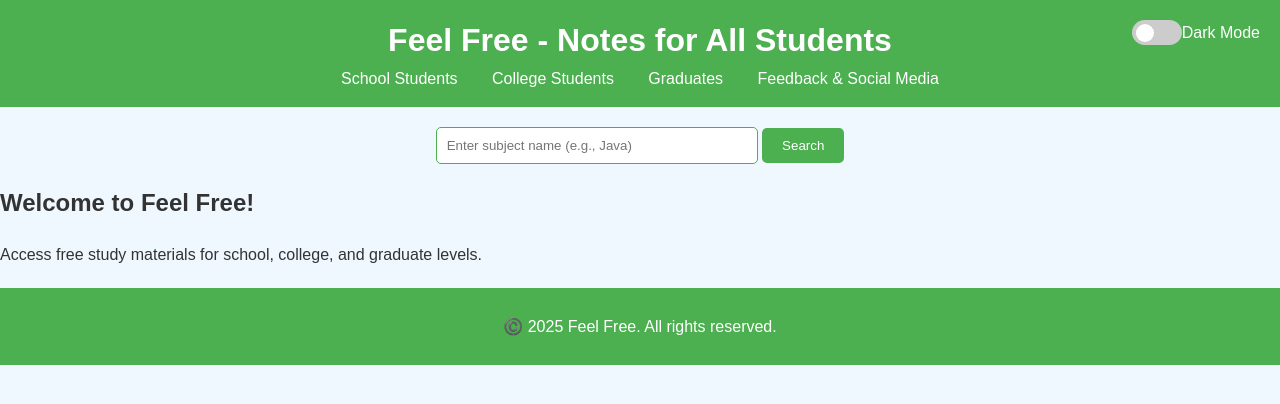
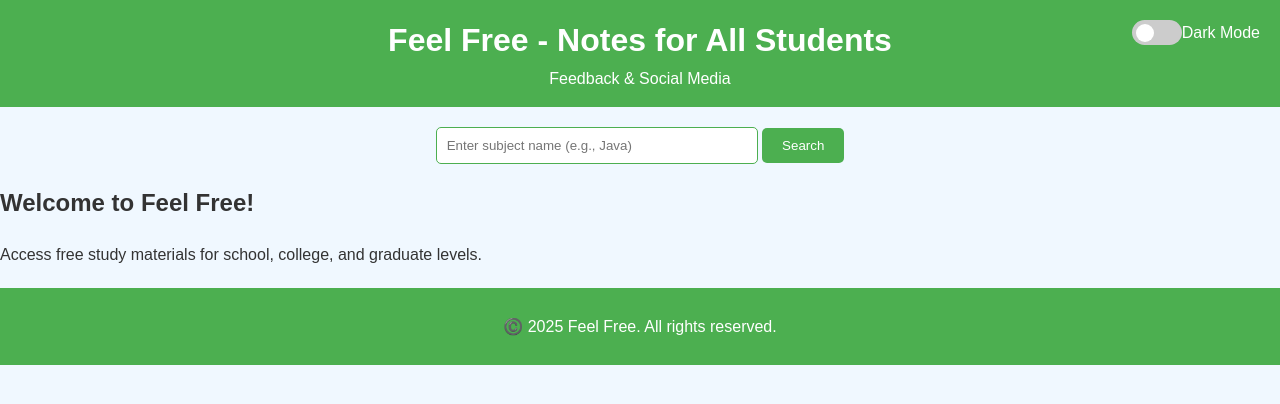
Before and after one commit to feelfreewebsite/feelfreewebsite, a plain HTML site: page index.html in a window 1280 px wide. Drawn offline with Linux system fonts and the light colour scheme.

Commit message:
Update index.html

```diff
--- a/index.html
+++ b/index.html
@@ -19,9 +19,6 @@
         <h1>Feel Free - Notes for All Students</h1>
         <nav>
             <ul>
-                <li><a href="school.html">School Students</a></li>
-                <li><a href="college.html">College Students</a></li>
-                <li><a href="graduates.html">Graduates</a></li>
                 <li><a href="feedback.html">Feedback & Social Media</a></li>
             </ul>
         </nav>
```
